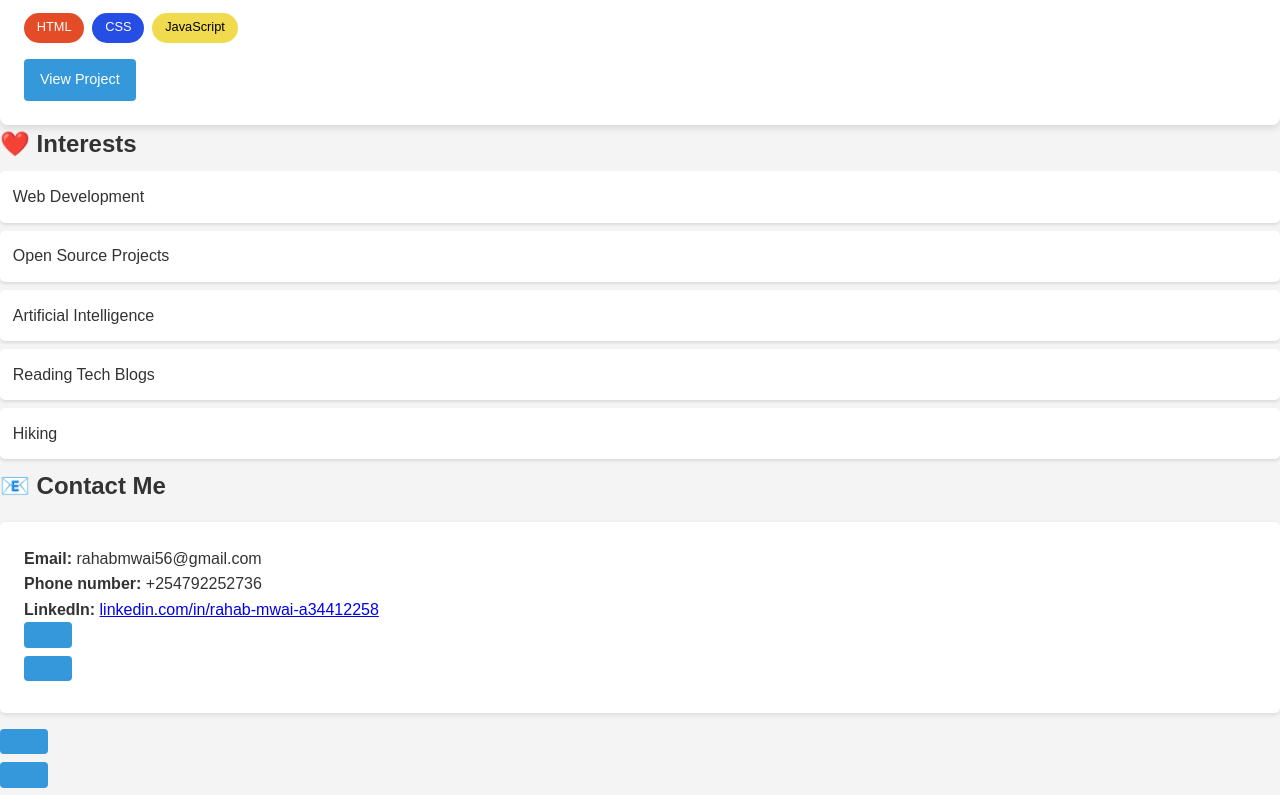
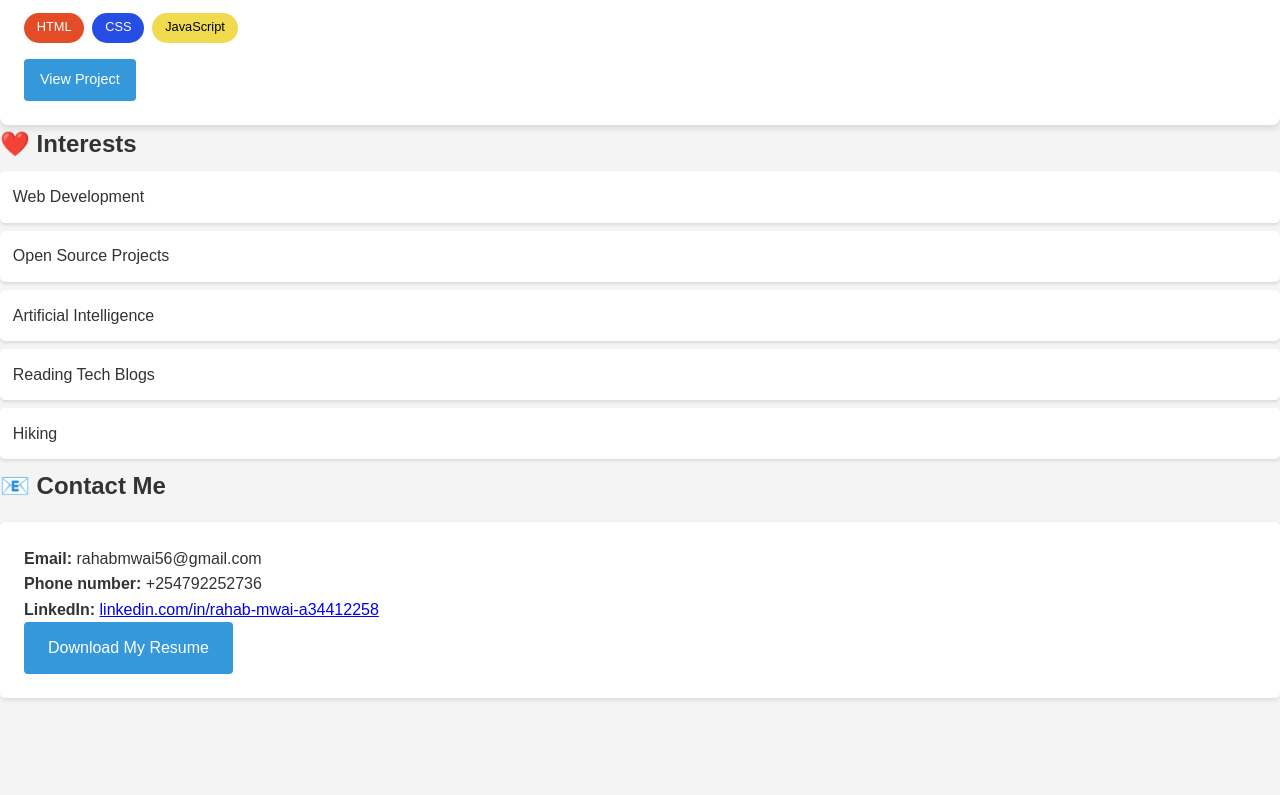
Before and after one commit to Rahab19/PLP-portfolio-Hackathon-1, a plain HTML site: page index.html in a window 1280 px wide. Shown: the part 2030-2825 px from the top of the page. After the commit the page ends 2744 px from the top, so only its background shows below. Drawn offline with Linux system fonts and the light colour scheme; a script that the page names is missing.

Commit message:
updated resume

```diff
--- a/index.html
+++ b/index.html
@@ -159,7 +159,9 @@
                 </a>
             </p>
             <div class="resume-download">
-                <a href="resume.pdf" download class="resume-button">
+                <a href="/resume.pdf" download class="resume-button">
+                    Download My Resume
+                </a>
             </div>
         </div>
     </section>
```
